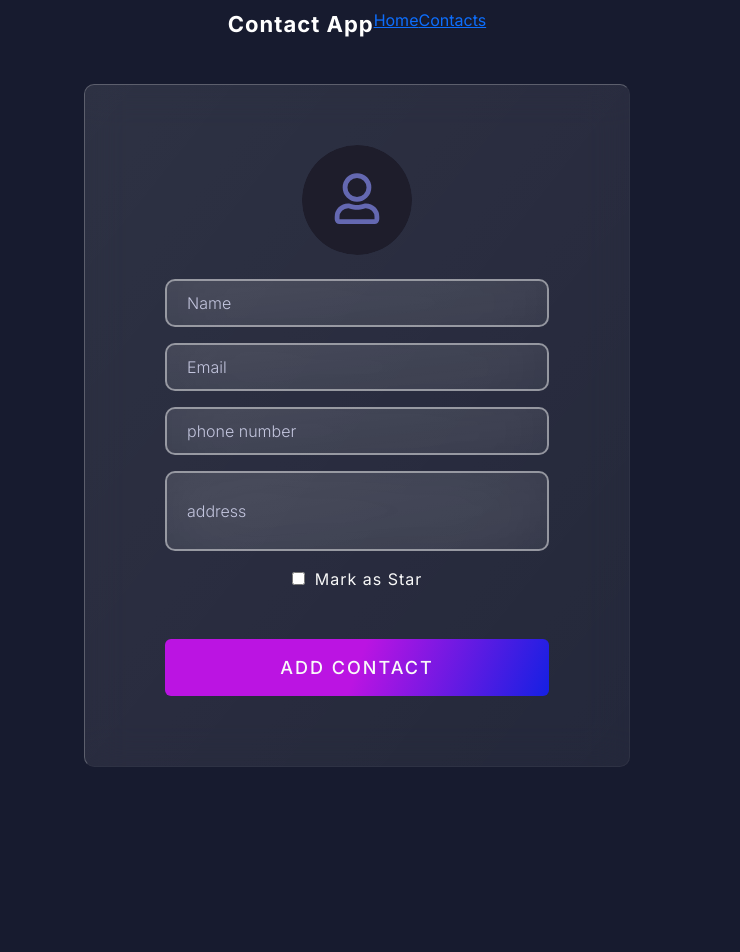
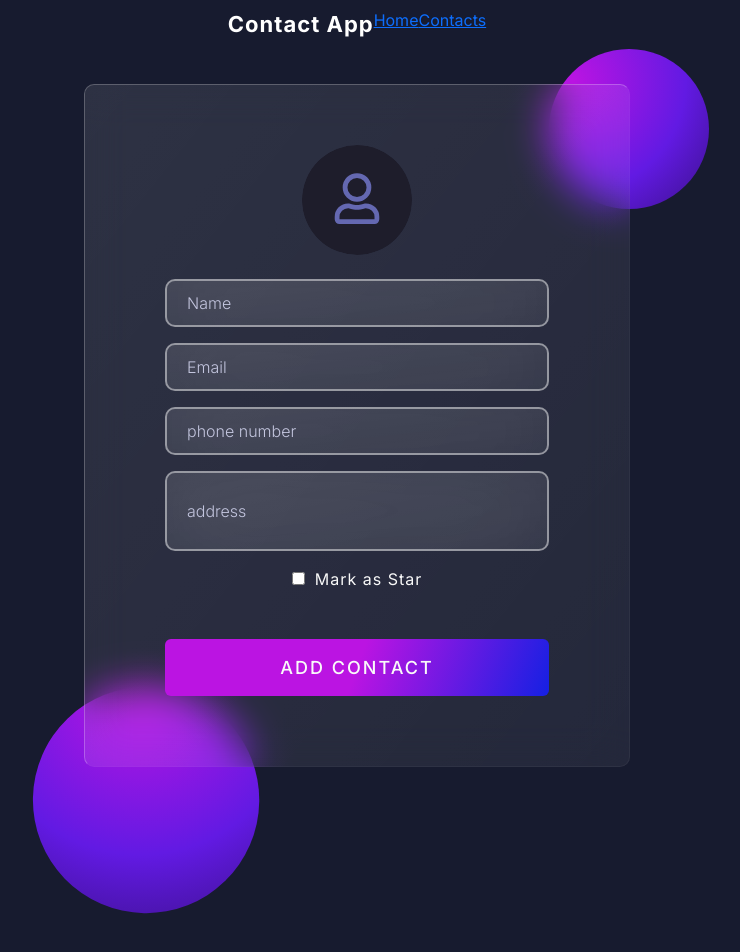
Before and after one commit to prasadneroolkar/Contact-App, a React (Vite) app: page / in a window 1280 px wide. Shown: the part 16-968 px from the top of the page, without its empty margins (283-1023 px from the left). Before the commit the page ends 800 px from the top, so only its background shows below. Built offline with nearby package versions, Linux system fonts and the light colour scheme.

Commit message:
add comoinent css updated

```diff
--- a/src/App.css
+++ b/src/App.css
@@ -269,19 +269,19 @@ input.checkmark {
 }
 
 .cirlce1 {
-  height: 20rem;
-  width: 20rem;
+  height: 10rem;
+  width: 10rem;
   position: absolute;
-  top: 50%;
-  left: 73%;
+  top: 65px;
+  left: 65%;
 }
 
 .cirlce2 {
   height: 20rem;
   width: 20rem;
   position: absolute;
-  top: 20%;
-  left: 12%;
+  bottom: -176px;
+  left: 21%;
 }
 .profile {
   border-radius: 50%;
--- a/src/components/AddComponent.jsx
+++ b/src/components/AddComponent.jsx
@@ -1,8 +1,10 @@
 import { useState } from "react";
+import { useNavigate } from "react-router-dom";
 import usericon from "/usericon.svg";
 import { toast } from "react-toastify";
 import "react-toastify/dist/ReactToastify.css";
-import { Link } from "react-router-dom";
+import blob1 from "/blob1.svg";
+import blob2 from "/blob2.svg";
 
 const AddComponent = ({ onAddCont, verify }) => {
   const [name, setname] = useState("");
@@ -12,6 +14,7 @@ const AddComponent = ({ onAddCont, verify }) => {
   const [profileImage, setProfileImage] = useState(null);
   const [profileImageUrl, setProfileImageUrl] = useState(null);
   const [check, setCheck] = useState(false);
+  const navigate = useNavigate();
 
   const onHandeleName = (e) => {
     setname(e.target.value);
@@ -67,7 +70,8 @@ const AddComponent = ({ onAddCont, verify }) => {
       setProfileImageUrl(null);
       setCheck(null);
       toast.success("Contact added successfully!");
-      window.location.href = "/contacts";
+
+      navigate("/contacts");
     };
     if (profileImage) {
       const reader = new FileReader();
@@ -84,10 +88,9 @@ const AddComponent = ({ onAddCont, verify }) => {
   return (
     <>
       <div className="col-lg-6 mx-auto">
-        {/* <img src={blob1} alt="blob1" className="cirlce1" />
-            <img src={blob2} alt="blob2" className="cirlce2" /> */}
-
         <div className="add_content">
+          <img src={blob1} alt="blob1" className="cirlce1" />
+          <img src={blob2} alt="blob2" className="cirlce2" />
           <form className="formcard" onSubmit={handleAdd}>
             <label htmlFor="imagepicker" className="">
               <img
--- a/src/components/EditComponent.jsx
+++ b/src/components/EditComponent.jsx
@@ -1,4 +1,5 @@
 import { useState, useEffect } from "react";
+import { useNavigate } from "react-router-dom";
 import usericonedit from "/usericon.svg";
 import { toast } from "react-toastify";
 import "react-toastify/dist/ReactToastify.css";
@@ -10,6 +11,7 @@ const EditComponent = ({ onAddeditCont, contact, onCancel, verifyEdit }) => {
   const [profileEditImage, setProfileEditImage] = useState(null);
   const [profileEditImageUrl, setProfileEditImageUrl] = useState(null);
   const [check, setCheck] = useState(false);
+  const navigate = useNavigate();
 
   useEffect(() => {
     if (contact) {
@@ -101,6 +103,7 @@ const EditComponent = ({ onAddeditCont, contact, onCancel, verifyEdit }) => {
       setProfileEditImageUrl(null);
       setCheck("");
       toast.success("Contact updated successfully!");
+      navigate("/contacts");
     };
     if (profileEditImage) {
       const reader = new FileReader();
```
